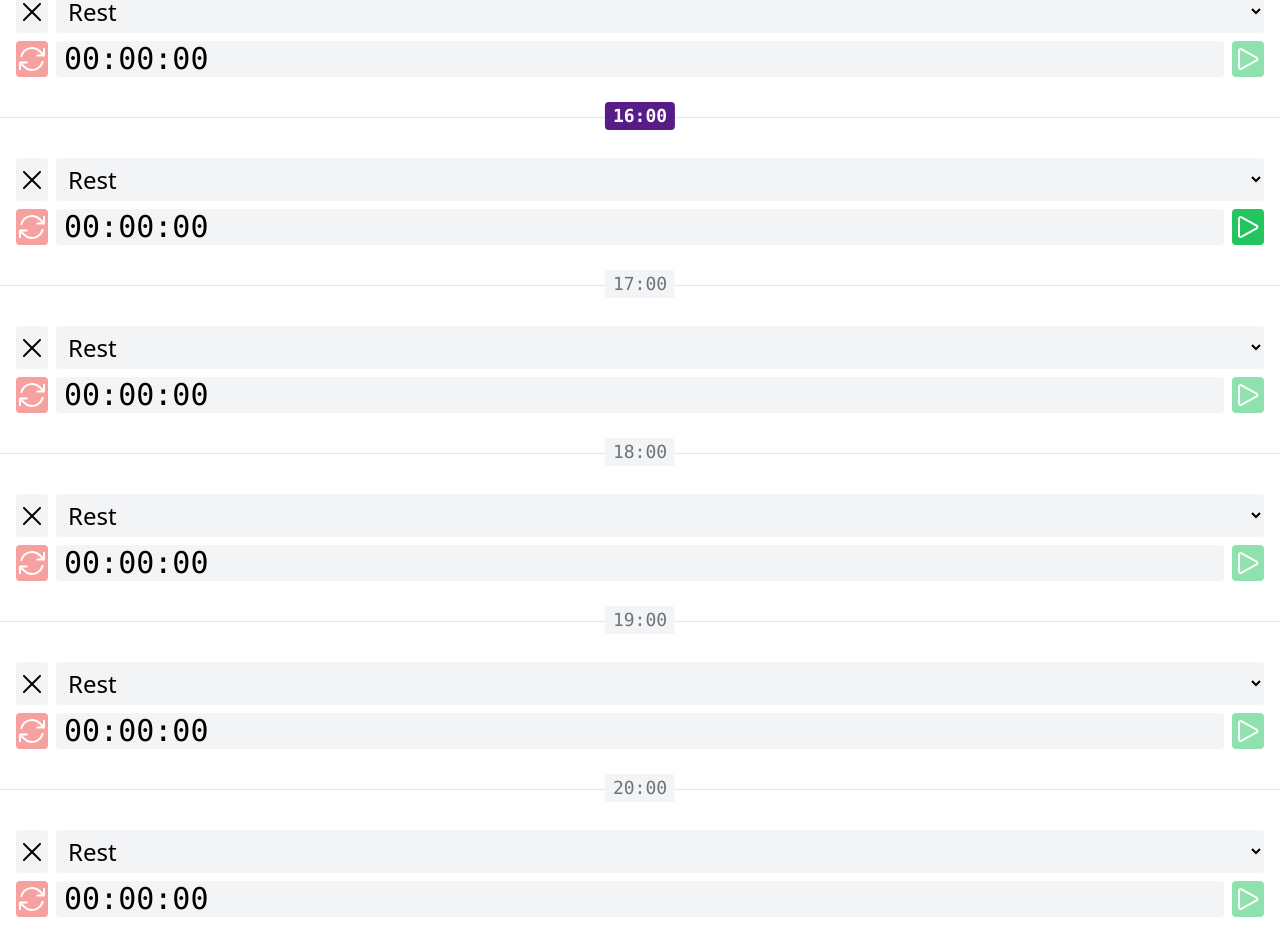
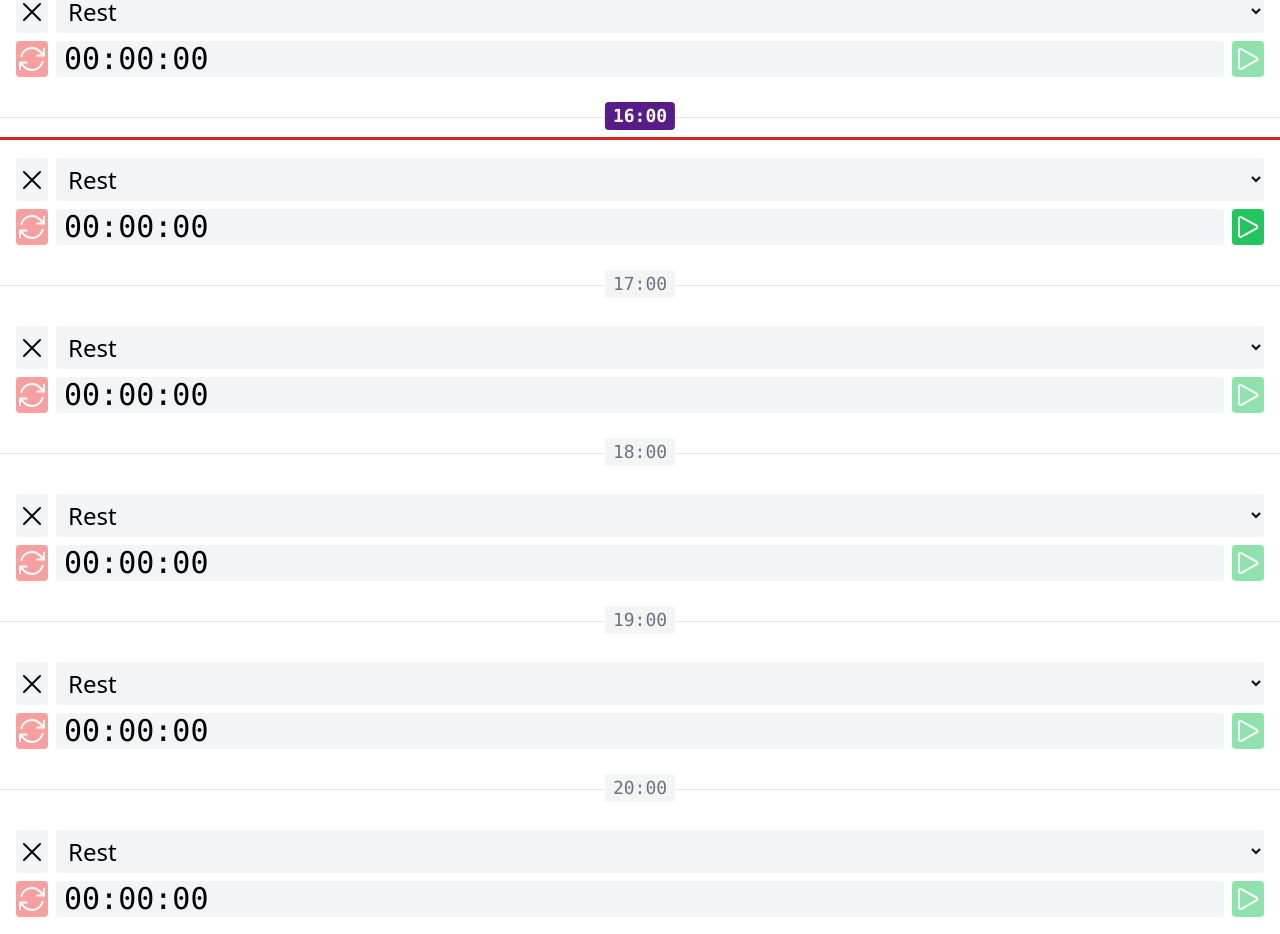
Before and after one commit to PTarasyuk/ontrack, a Vue app: page /#timeline in a window 1280 px wide. Shown: the part 2660-3594 px from the top of the page. Built offline with nearby package versions, Linux system fonts and the light colour scheme.

Commit message:
Timeline indicator

```diff
--- /dev/null
+++ b/src/components/TheTimelineIndicator.vue
@@ -0,0 +1,36 @@
+<script setup>
+import { ref } from 'vue'
+import { HUNDRED_PERCENT, MINUTES_IN_HOUR, SECONDS_IN_DAY, SECONDS_IN_MINUTE } from '@/constants'
+
+const indicatorRef = ref()
+
+function calculateTopOffset() {
+  return (calculateSecondsSinceMidnightPercentage() * getTimelineHight()) / HUNDRED_PERCENT
+}
+
+function calculateSecondsSinceMidnightPercentage() {
+  return (HUNDRED_PERCENT * calculateSecondsSinceMidnight()) / SECONDS_IN_DAY
+}
+
+function calculateSecondsSinceMidnight() {
+  const now = new Date()
+
+  return (
+    SECONDS_IN_MINUTE * MINUTES_IN_HOUR * now.getHours() +
+    SECONDS_IN_MINUTE * now.getMinutes() +
+    now.getSeconds()
+  )
+}
+
+function getTimelineHight() {
+  return indicatorRef.value?.parentNode.getBoundingClientRect().height
+}
+</script>
+
+<template>
+  <hr
+    ref="indicatorRef"
+    class="pointer-events-none absolute z-10 w-full border-b-2 border-red-600"
+    :style="{ top: `${calculateTopOffset()}px` }"
+  />
+</template>
--- a/src/constants.js
+++ b/src/constants.js
@@ -40,6 +40,7 @@
 export const SECONDS_IN_HOUR = SECONDS_IN_MINUTE * MINUTES_IN_HOUR
 export const HOURS_IN_DAY = 24
 export const MIDNIGHT_HOUR = 0
+export const SECONDS_IN_DAY = HOURS_IN_DAY * SECONDS_IN_HOUR
 
 export const PERIOD_SELECT_OPTIONS = generatePeriodSelectOptions()
 
--- a/src/pages/TheTimeline.vue
+++ b/src/pages/TheTimeline.vue
@@ -2,12 +2,14 @@
 import { onActivated } from 'vue'
 import { timelineItems, timelineItemRefs, scrollToCurrentHour } from '@/timeline-items'
 import TimelineItem from '@/components/TimelineItem.vue'
+import TheTimelineIndicator from '@/components/TheTimelineIndicator.vue'
 
 onActivated(scrollToCurrentHour)
 </script>
 
 <template>
-  <div class="mt-7">
+  <div class="relative mt-7">
+    <TheTimelineIndicator />
     <ul>
       <TimelineItem
         v-for="timelineItem in timelineItems"
```
